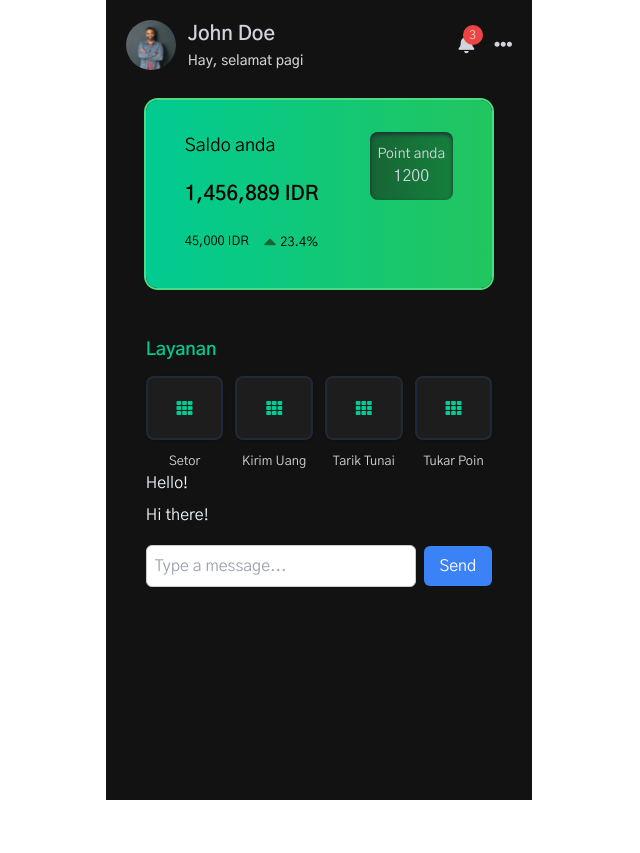
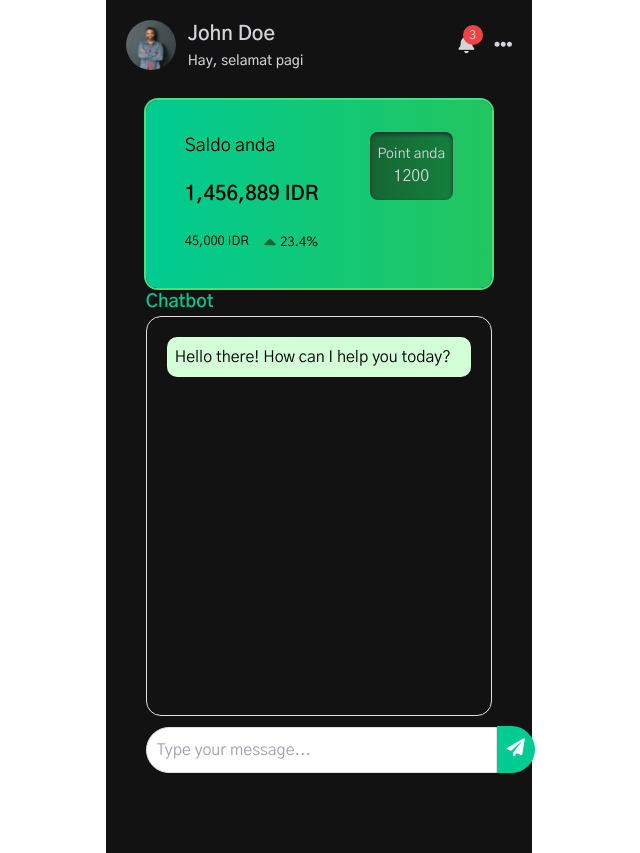
Before and after one commit to navjit00/testing, a Vue app in the folder frontend/: page /home in a window 1280 px wide. Shown: the whole page, without its empty margins (321-961 px from the left). Before the commit the page ends 800 px from the top, so only its background shows below. Built offline with nearby package versions, Linux system fonts and the light colour scheme.

Commit message:
Chatbot integration

```diff
--- a/frontend/index.html
+++ b/frontend/index.html
@@ -8,6 +8,8 @@
     <meta name="description" content="Echo Wallet is a Platform Bank Sampah Digital" />
     <!-- Fontawesome -->
 	<link rel="stylesheet" href="https://use.fontawesome.com/releases/v5.15.4/css/all.css" integrity="sha384-DyZ88mC6Up2uqS4h/KRgHuoeGwBcD4Ng9SiP4dIRy0EXTlnuz47vAwmeGwVChigm" crossorigin="anonymous">
+      <link href="https://fonts.googleapis.com/css2?family=Inter:wght@400;700&display=swap" rel="stylesheet">
+      <link rel="manifest" href="./manifest.json" type="application/json" />
     <link rel="manifest" href="./manifest.json" type="application/json" />
     <title>Echo Wallet - Platform Bank Sampah Digital</title>
   </head>
--- a/frontend/src/components/Chat.vue
+++ /dev/null
@@ -1,53 +0,0 @@
-<template>
-  <div class="message-list">
-    <div v-for="message in messages" :key="message.id" :class="message.sender">
-      {{ message.content }}
-    </div>
-    <div class="input-container">
-      <input v-model="newMessage" @keyup.enter="sendMessage" placeholder="Type a message..." />
-      <button @click="sendMessage">Send</button>
-    </div>
-  </div>
-</template>
-
-<style scoped>
-.message-list {
-  color: aliceblue;
-  @apply w-full h-full flex flex-col gap-2;
-}
-
-.input-container {
-  @apply flex items-center gap-2;
-  margin-top: 10px;
-}
-
-input {
-  @apply w-full rounded-md p-2;
-  border: 1px solid #ccc;
-  outline: none;
-}
-
-button {
-  @apply px-4 py-2 bg-blue-500 text-white rounded-md cursor-pointer;
-  border: none;
-  outline: none;
-}
-</style>
-
-<script setup>
-import { ref } from 'vue';
-
-const messages = ref([
-  { id: 1, content: "Hello!", sender: "ChatGPT" },
-  { id: 2, content: "Hi there!", sender: "user" },
-]);
-
-const newMessage = ref('');
-
-function sendMessage() {
-  if (newMessage.value.trim() !== '') {
-    messages.value.push({ id: messages.value.length + 1, content: newMessage.value, sender: "user" });
-    newMessage.value = ''; // Clear the input field after sending
-  }
-}
-</script>
--- a/frontend/src/views/Home.vue
+++ b/frontend/src/views/Home.vue
@@ -1,30 +1,115 @@
 <style scoped>
-
 .title {
-	@apply font-semibold text-success text-lg;
+  @apply font-semibold text-success text-lg;
+  @apply font-semibold text-success text-lg;
 }
-
+.chatbox {
+  border: 1px solid #e0e0e0;
+  padding: 10px;
+  height: 400px;
+  overflow-y: auto;
+  border-radius: 15px;
+}
+.chat-interface {
+  display: flex;
+  align-items: center;
+  margin-top: 10px;
+}
+.chat-input {
+  flex-grow: 1;
+  padding: 10px;
+  border: 1px solid #e0e0e0;
+  border-radius: 30px 0 0 30px;
+}
+.send-button {
+  padding: 10px;
+  border: none;
+  background-color: rgb(0, 203, 146);
+  color: white;
+  border-radius: 0 30px 30px 0;
+  cursor: pointer;
+  font-size: 18px;
+  transition: transform 0.2s;
+}
+.send-button:hover {
+  transform: scale(1.1);
+}
+.message {
+  margin: 10px;
+  padding: 8px;
+  border-radius: 10px;
+  animation: fadeIn 0.6s;
+}
+.user-message {
+  background-color: #e0e0e0;
+  align-self: flex-end;
+}
+.bot-message {
+  background-color: #d2ffd6;
+}
+@keyframes fadeIn {
+  from {
+    opacity: 0;
+  }
+  to {
+    opacity: 1;
+  }
+}
 </style>
 
 <template>
 	<main class="pt-20">
 		<HeaderHome />
 		<BalanceCard />
-		<section class="mt-12">
-			<h1 class="title">Layanan</h1>
-			<Services />
-		</section>
-    <Chat />
+    <section>
+      <h1 class="title">Chatbot</h1>
+      <div class="chatbox" ref="chatbox">
+        <div v-for="msg in messages" :key="msg.id" class="message" :class="msg.type">{{ msg.text }}</div>
+      </div>
+      <div class="chat-interface">
+        <input v-model="userInput" class="chat-input" type="text" placeholder="Type your message..." @keyup.enter="sendMessage" />
+        <button class="send-button" @click="sendMessage"><i class="fas fa-paper-plane"></i></button>
+      </div>
+    </section>
 
 	</main>
 </template>
 
 <script setup>
 
+import { ref, onMounted } from 'vue';
 import HeaderHome from '@/components/HeaderHome.vue'
 import BalanceCard from '@/components/BalanceCard.vue'
-import Services from '@/components/Services.vue'
-import Chat from '@/components/Chat.vue'
 
+const userInput = ref("");
+const messages = ref([]);
+onMounted(() => {
+  messages.value.push({
+    id: Date.now(),
+    type: "bot-message",
+    text: "Hello there! How can I help you today?"
+  });
+  setTimeout(() => {
+    const chatbox = document.querySelector(".chatbox");
+    chatbox.scrollTop = chatbox.scrollHeight;
+  }, 0);
+});
+function sendMessage() {
+  if (userInput.value.trim() !== "") {
+    messages.value.push({
+      id: Date.now(),
+      type: "user-message",
+      text: userInput.value
+    });
+    userInput.value = "";
+    setTimeout(() => {
+      messages.value.push({
+        id: Date.now() + 1,
+        type: "bot-message",
+        text: "Thank you for your message. I'll respond soon!"
+      });
+    }, 500);
+  }
+}
 
 </script>
--- a/frontend/tailwind.config.js
+++ b/frontend/tailwind.config.js
@@ -15,6 +15,9 @@ module.exports = {
       fontSize: {
         'xxs': '.55rem'
       },
+      fontFamily: {
+        'inter': ['Inter', 'sans-serif'],
+      },
       boxShadow: {
         'custom': '0 -3px 0 0 1px rgba(0, 0, 0, .25)'
       }
```
